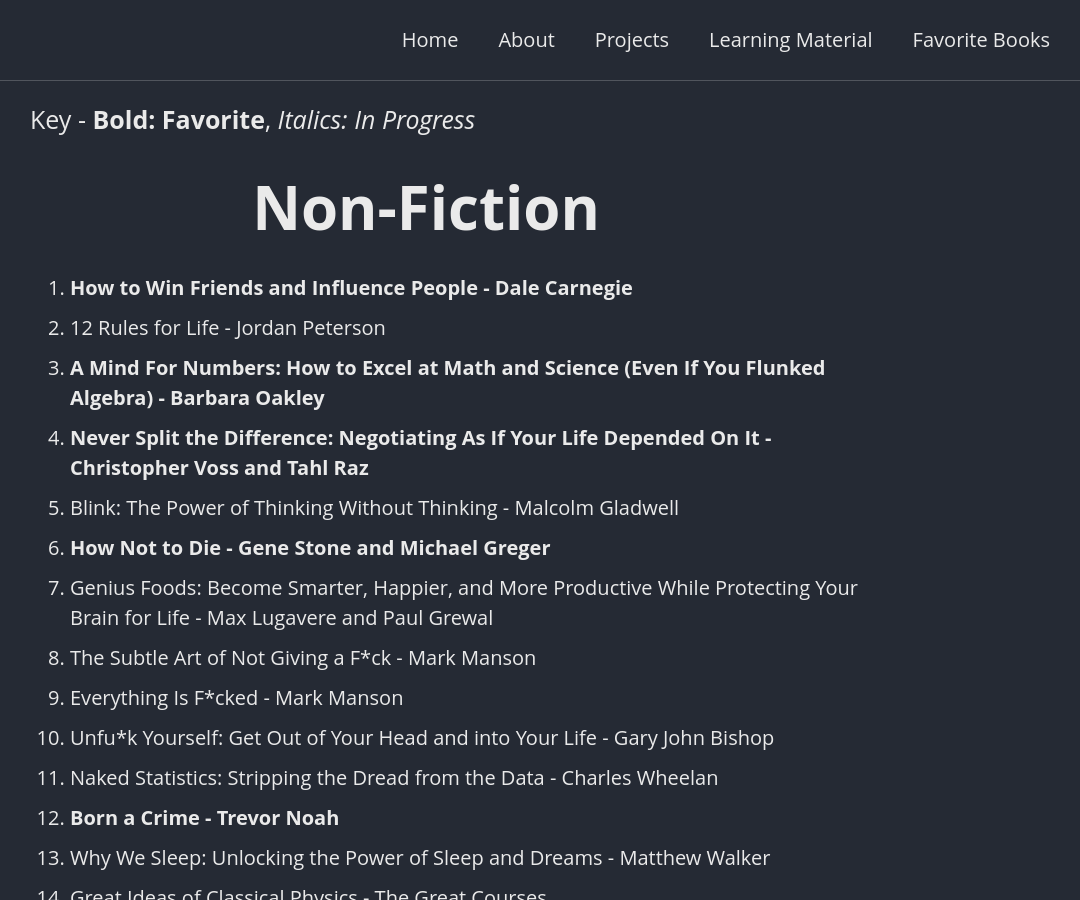
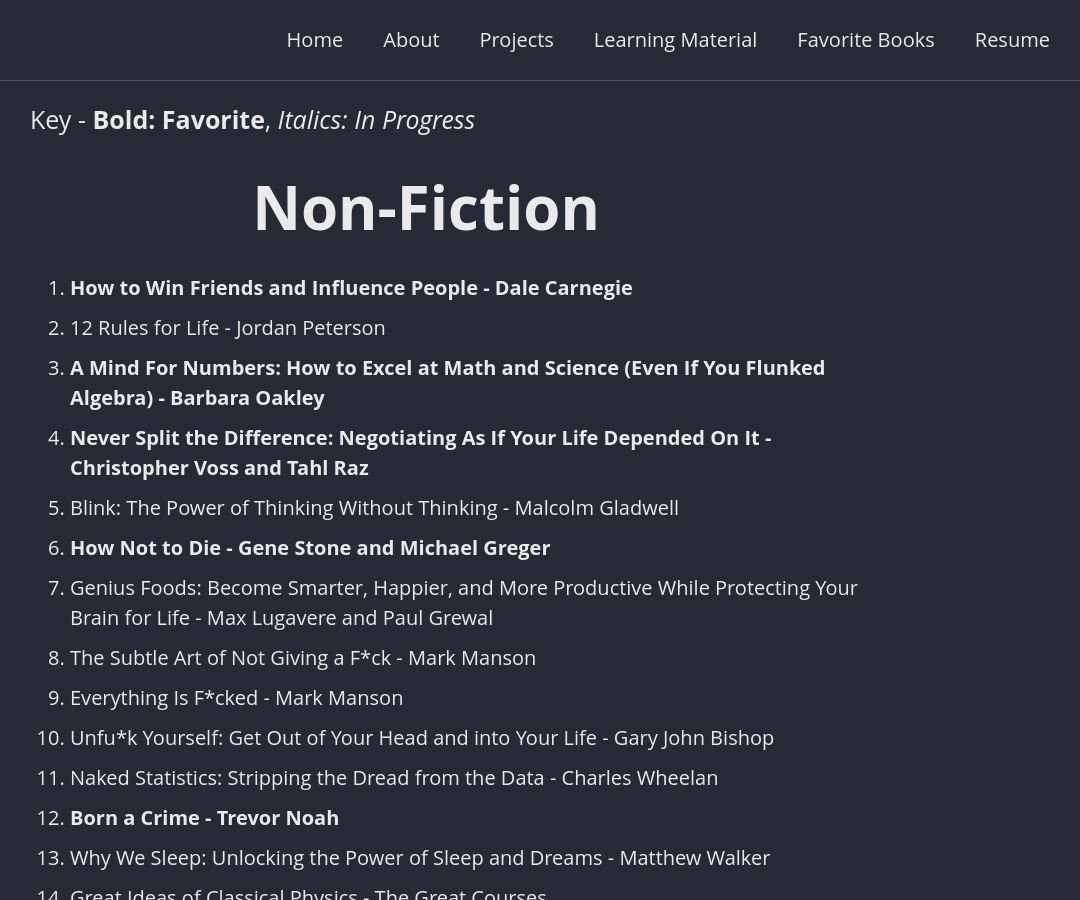
Before and after one commit to dchen327/dchen327.github.io, a Jekyll site: the page built from favorite-books.md, in a window 1280 px wide and 900 px high. Shown: the whole window, without its empty margins (190-1270 px from the left). Built offline with Jekyll 4.4.1, drawn with Linux system fonts in a browser that asks for light colours; cached includes are drawn as plain includes.

Commit message:
add resume to nav

```diff
--- a/_data/navigation.yml
+++ b/_data/navigation.yml
@@ -10,3 +10,5 @@
     url: /learning-material/
   - title: "Favorite Books"
     url: /favorite-books/
+  - title: "Resume"
+    url: /assets/resume.pdf
```
